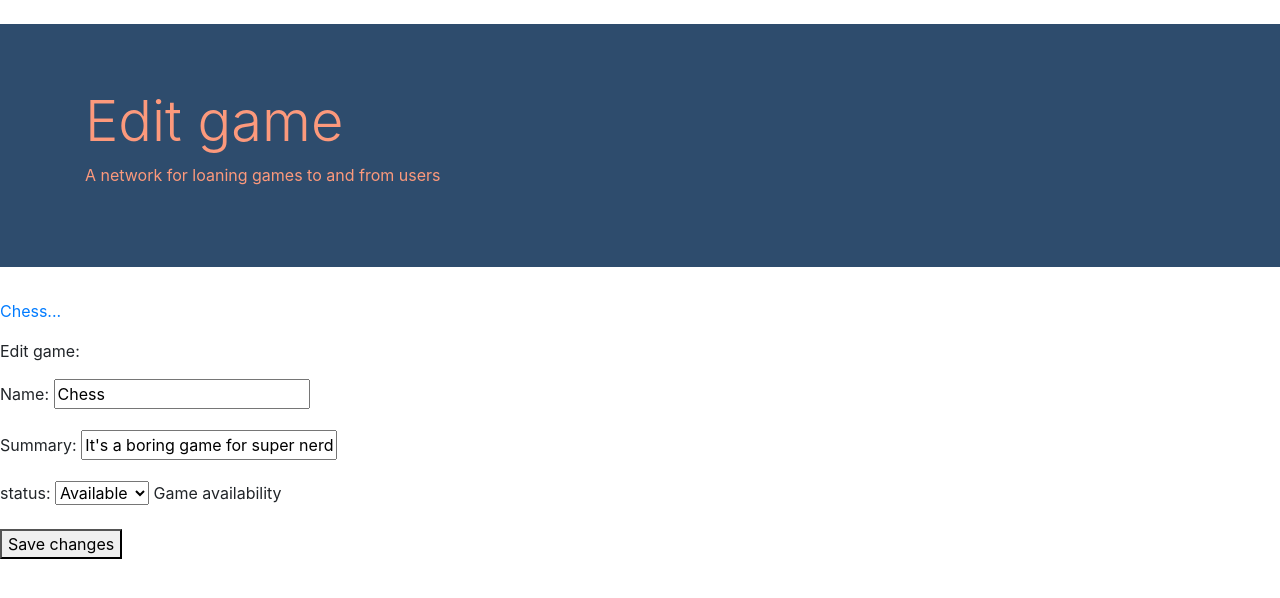
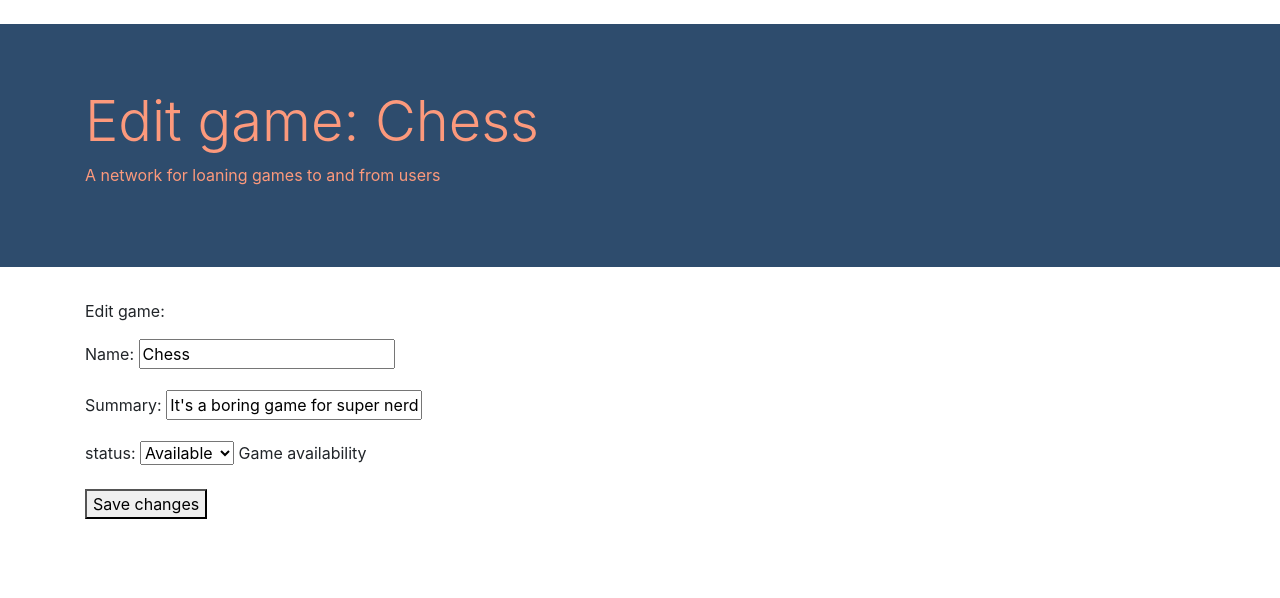
Before and after one commit to jaaw1/gameloanguru, a Django app: page /editgame/1/ in a window 1280 px wide. Shown: the part 128-726 px from the top of the page. Run offline with Django 4.2, Linux system fonts and the light colour scheme; a user stored in the database is signed in; data comes from the database, SQL or seed files in the repository; both versions use the stored data as it was after the commit; some libraries are stand-ins or nearby versions.

Commit message:
fixed edit game issue

```diff
--- a/mainapp/templates/mainapp/editgame.html
+++ b/mainapp/templates/mainapp/editgame.html
@@ -2,14 +2,14 @@
 {% block page_header %}
 <div style="background-color: #2E4C6D!important;" class="jumbotron jumbotron-fluid">
     <div class="container">
-      <h1 style="color: #FC997C !important" class="display-4">Edit game</h1>
+      <h1 style="color: #FC997C !important" class="display-4">Edit game: {{ game.name }}</h1>
       <p style="color: #FC997C !important">A network for loaning games to and from users</p>
     </div>
   </div>
 {% endblock page_header %}
 {% block content %}
 
-  <p><a href="{% url 'mainapp:game' game.id %}">{{ game }}</a></p>
+<div class="container">
 
   <p>Edit game:</p>
   <form action="{% url 'mainapp:editgame' game.id %}" method='post'>
@@ -17,5 +17,5 @@
       {{ form.as_p }}
       <button name="submit">Save changes</button>
   </form>
-
+</div>
 {% endblock content %}
--- a/mainapp/templates/mainapp/game.html
+++ b/mainapp/templates/mainapp/game.html
@@ -14,8 +14,7 @@
 <div class="container">
 
 
-        <div><a href="{% url 'mainapp:editgame' game.id %}">Edit game</a>
-         </div>
+
 
         <h2>Title:</h2>
         <div class="col-md-3 themed-grid-col">{{ game.name }}</div>
@@ -23,7 +22,7 @@
         <h2>Summary of the game:</h2>
         <div class="col-md-3 themed-grid-col">{{ game.summary }}</div>
         <hr>
-        <h2>Owner</h2>
+        <h2>Owner:</h2>
         <div class="col-md-3 themed-grid-col">{{ game.owner }}</div>
         <hr>
         Status:
--- a/mainapp/templates/mainapp/mygames.html
+++ b/mainapp/templates/mainapp/mygames.html
@@ -19,8 +19,9 @@
         <div class="row">
 
           {% for game in mygames %}
-          <div class="col-md-3 themed-grid-col"><a href="{%url 'mainapp:game' game.id %}">{{ game.name }}</a></div>
+          <div class="col-md-3 themed-grid-col"><a href="{%url 'mainapp:editgame' game.id %}">{{ game.name }}</a></div>
           <div class="col-md-3 themed-grid-col">{{ game.summary}}</div>
+          <div class="col-md-3 themed-grid-col"></div>
           <div class="col-md-3 themed-grid-col"></div>
 
 
```
Also changed, not shown: users/templates/registration/logged_out.html (+10 -4 lines), db.sqlite3.
